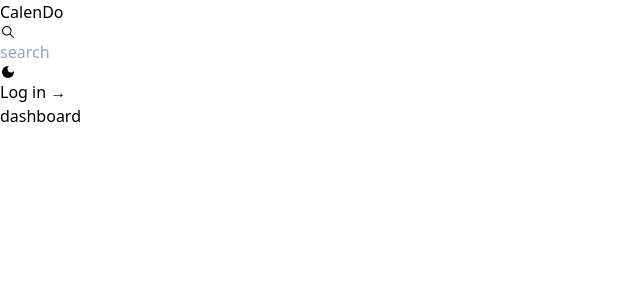
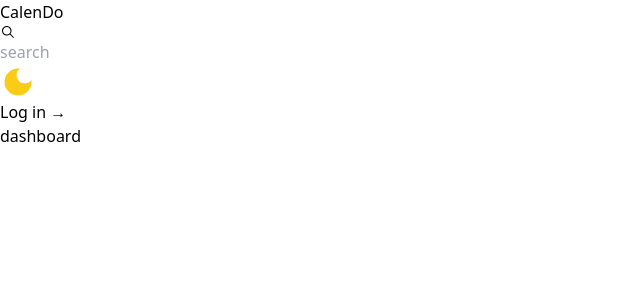
Before and after one commit to jm-316/calendo, a React (Vite) app: page / in a window 1280 px wide. Shown: the top 300 px of the page, without its empty margins (0-640 px from the left). Built offline with nearby package versions, Linux system fonts and the light colour scheme.

Commit message:
다크모드 수정

```diff
--- a/src/components/Header.tsx
+++ b/src/components/Header.tsx
@@ -1,6 +1,6 @@
 import { Link } from "react-router-dom";
 import { MdDarkMode } from "react-icons/md";
-import { IoIosSearch } from "react-icons/io";
+import { IoIosSearch, IoMdSunny } from "react-icons/io";
 
 interface HeaderProps {
   dark: boolean;
@@ -29,10 +29,15 @@ export default function Header({ dark, darkSetButton }: HeaderProps) {
             }`}
             placeholder="search"
           />
-          <MdDarkMode
+          <div
             onClick={darkSetButton}
-            className="h-9 w-9 lg:w-9 lg:h-9 text-yellow-400"
-          />
+            className="flex items-center justify-center">
+            {dark ? (
+              <IoMdSunny className="darkMode__icon" />
+            ) : (
+              <MdDarkMode className="darkMode__icon" />
+            )}
+          </div>
         </div>
         <div className="flex items-center justify-end lg:flex-1 px-8">
           <button
--- a/src/index.css
+++ b/src/index.css
@@ -22,3 +22,7 @@ a {
 .dark {
   @apply bg-slate-800 text-white border-gray-700;
 }
+
+.darkMode__icon {
+  @apply h-9 w-9 text-yellow-400;
+}
```
